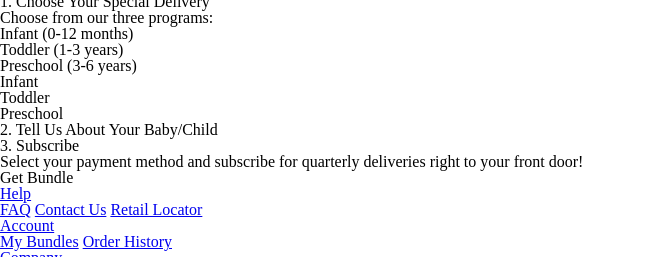
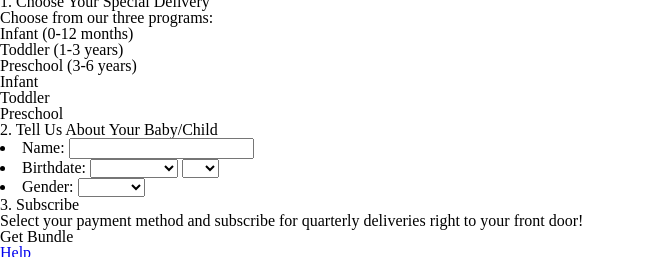
Before and after one commit to ThatNatalyGirl/HonestToys, a website: page index.html in a window 1280 px wide. Shown: the part 54-311 px from the top of the page, without its empty margins (0-645 px from the left). Drawn offline with Linux system fonts and the light colour scheme.

Commit message:
Form update

```diff
--- a/index.html
+++ b/index.html
@@ -43,7 +43,65 @@
 			<div class="box-2">
 				<h3>2. Tell Us About Your Baby/Child</h3>
 				<form>
-
+					<li>Name: <input type="text" name="name"></li>
+					<li>Birthdate:
+						<select>
+							<option value=""></option>
+							<option value="January">January</option>
+							<option value="February">February</option>
+							<option value="March">March</option>
+							<option value="April">April</option>
+							<option value="May">May</option>
+							<option value="June">June</option>
+							<option value="July">July</option>
+							<option value="August">August</option>
+							<option value="September">September</option>
+							<option value="October">October</option>
+							<option value="November">November</option>
+							<option value="December">December</option>
+						</select>
+						<select>
+							<option value=""></option>
+							<option value="day1">1</option>
+							<option value="day2">2</option>
+							<option value="day3">3</option>
+							<option value="day4">4</option>
+							<option value="day5">5</option>
+							<option value="day6">6</option>
+							<option value="day7">7</option>
+							<option value="day8">8</option>
+							<option value="day9">9</option>
+							<option value="day10">10</option>
+							<option value="day11">11</option>
+							<option value="day12">12</option>
+							<option value="day13">13</option>
+							<option value="day14">14</option>
+							<option value="day15">15</option>
+							<option value="day16">16</option>
+							<option value="day17">17</option>
+							<option value="day18">18</option>
+							<option value="day19">19</option>
+							<option value="day20">20</option>
+							<option value="day21">21</option>
+							<option value="day22">22</option>
+							<option value="day23">23</option>
+							<option value="day24">24</option>
+							<option value="day25">25</option>
+							<option value="day26">26</option>
+							<option value="day27">27</option>
+							<option value="day28">28</option>
+							<option value="day29">29</option>
+							<option value="day30">30</option>
+							<option value="day31">31</option>
+						</select>
+					</li>
+					<li>Gender:
+						<select>
+							<option value=""></option>
+							<option value="male">Male</option>
+							<option value="female">Female</option>
+						</select>
+					</li>
 				</form>
 
 			</div>
@@ -57,7 +115,6 @@
 			</div>
 		</section>
 		<footer>
-
 			<div class="help">
 				<h4><a href="#">Help</a></h4>
 				<a href="#">FAQ</a>
```
